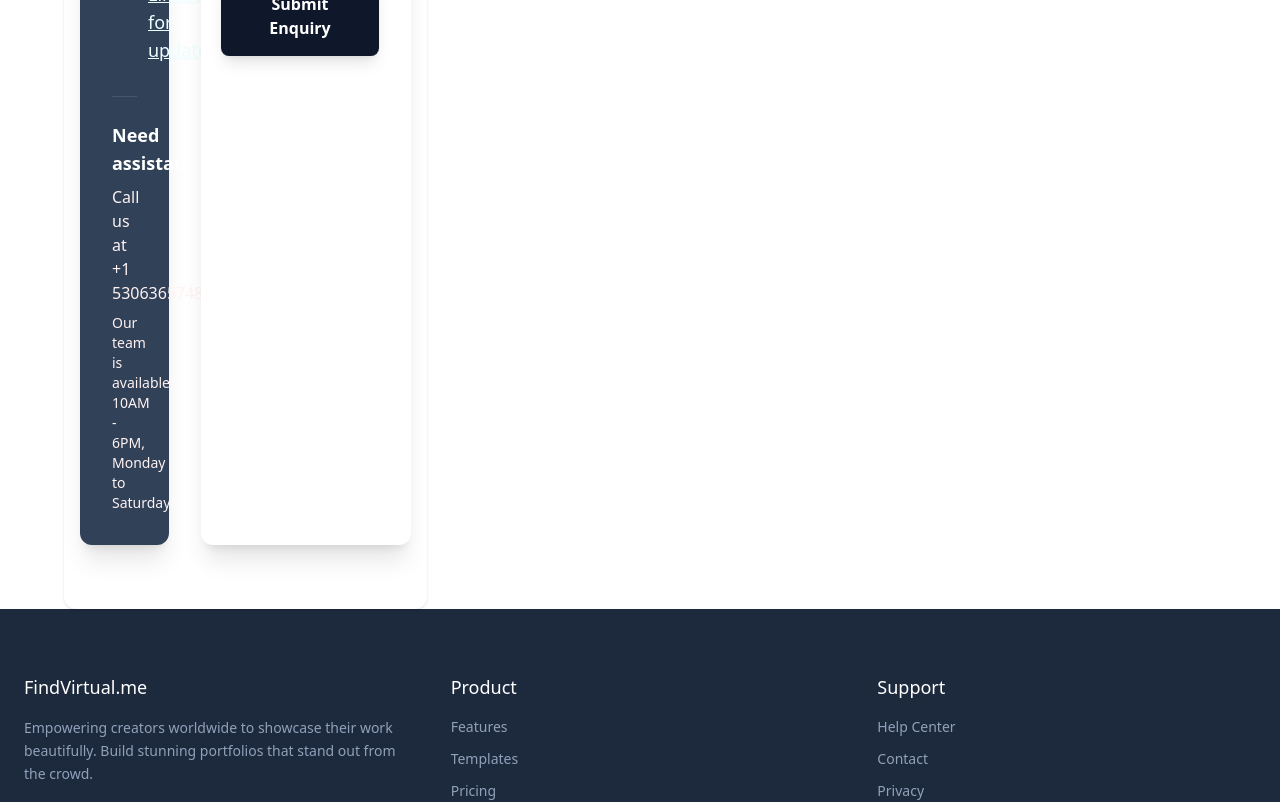
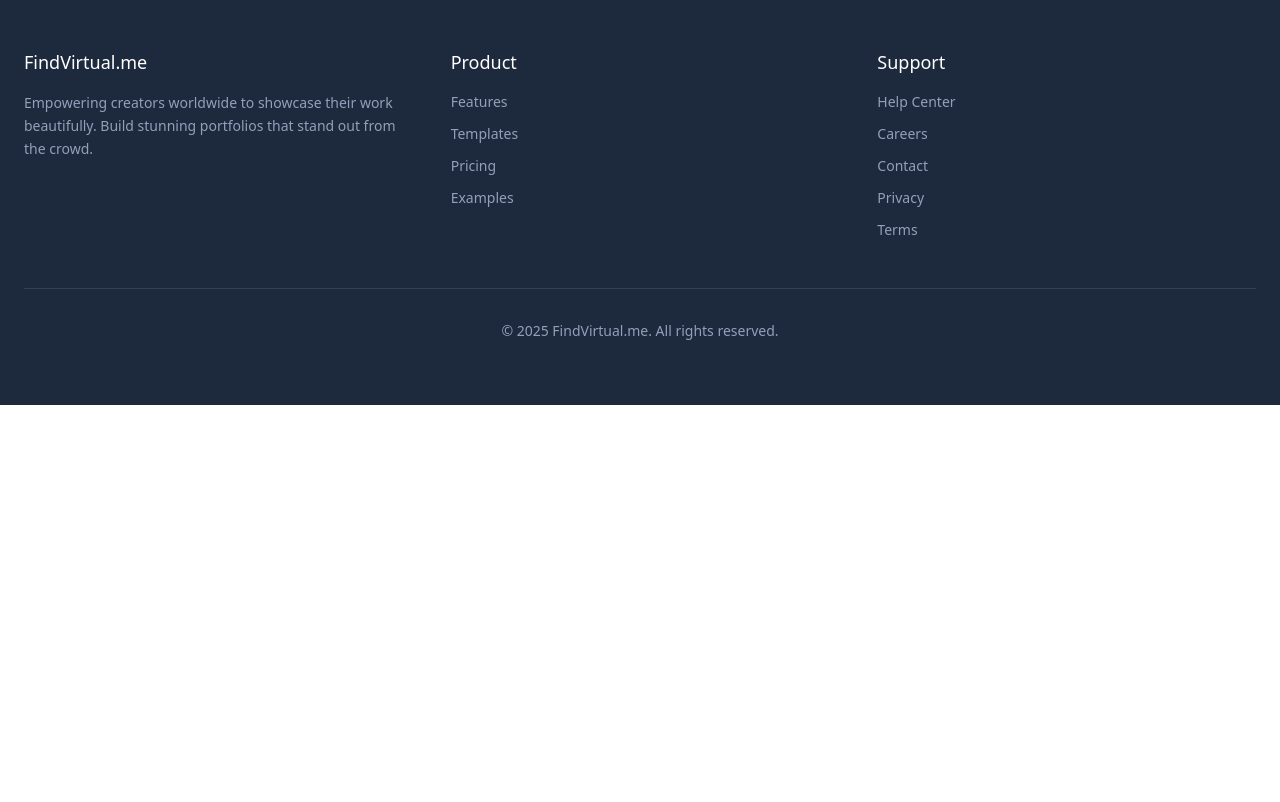
Before and after one commit to Surge-Aina/surgeaina, a React (Vite) app: page /contact in a window 1280 px wide. Shown: the part 920-1722 px from the top of the page. After the commit the page ends 1325 px from the top, so only its background shows below. Built offline with nearby package versions, Linux system fonts and the light colour scheme; no server answers.

Commit message:
Added carrer in the footer

```diff
--- a/src/components/ContactPage.jsx
+++ b/src/components/ContactPage.jsx
@@ -94,7 +94,7 @@
   return (
     <>
       <Navbar />
-      <main className="grid grid-cols-1 lg:grid-cols-3 gap-8 max-w-6xl mx-auto">
+
         <section className="relative max-w-7xl mx-auto px-4 py-16 rounded-xl ml-auto mr-auto shadow-sm">
           <div className="text-center mb-12">
             <h1 className="text-4xl md:text-5xl  text-slate-800 mb-6 text-center font-inter ml-auto mr-auto">
@@ -234,7 +234,7 @@
             </div>
           </div>
         </section>
-        </main>
+
       <Footer/>
     </>
   );
--- a/src/components/Footer.jsx
+++ b/src/components/Footer.jsx
@@ -29,6 +29,7 @@
               <a href="https://www.findvirtual.me/dashboard" className="block text-slate-400 hover:text-white transition-colors text-sm">
                 Examples
               </a>
+
             </div>
           </div>
 
@@ -38,6 +39,9 @@
             <div className="space-y-3">
               <a href="#" className="block text-slate-400 hover:text-white transition-colors text-sm">
                 Help Center
+              </a>
+              <a href="/contact" className="block text-slate-400 hover:text-white transition-colors text-sm">
+                Careers
               </a>
               <a href="/contact" className="block text-slate-400 hover:text-white transition-colors text-sm">
                 Contact
```
